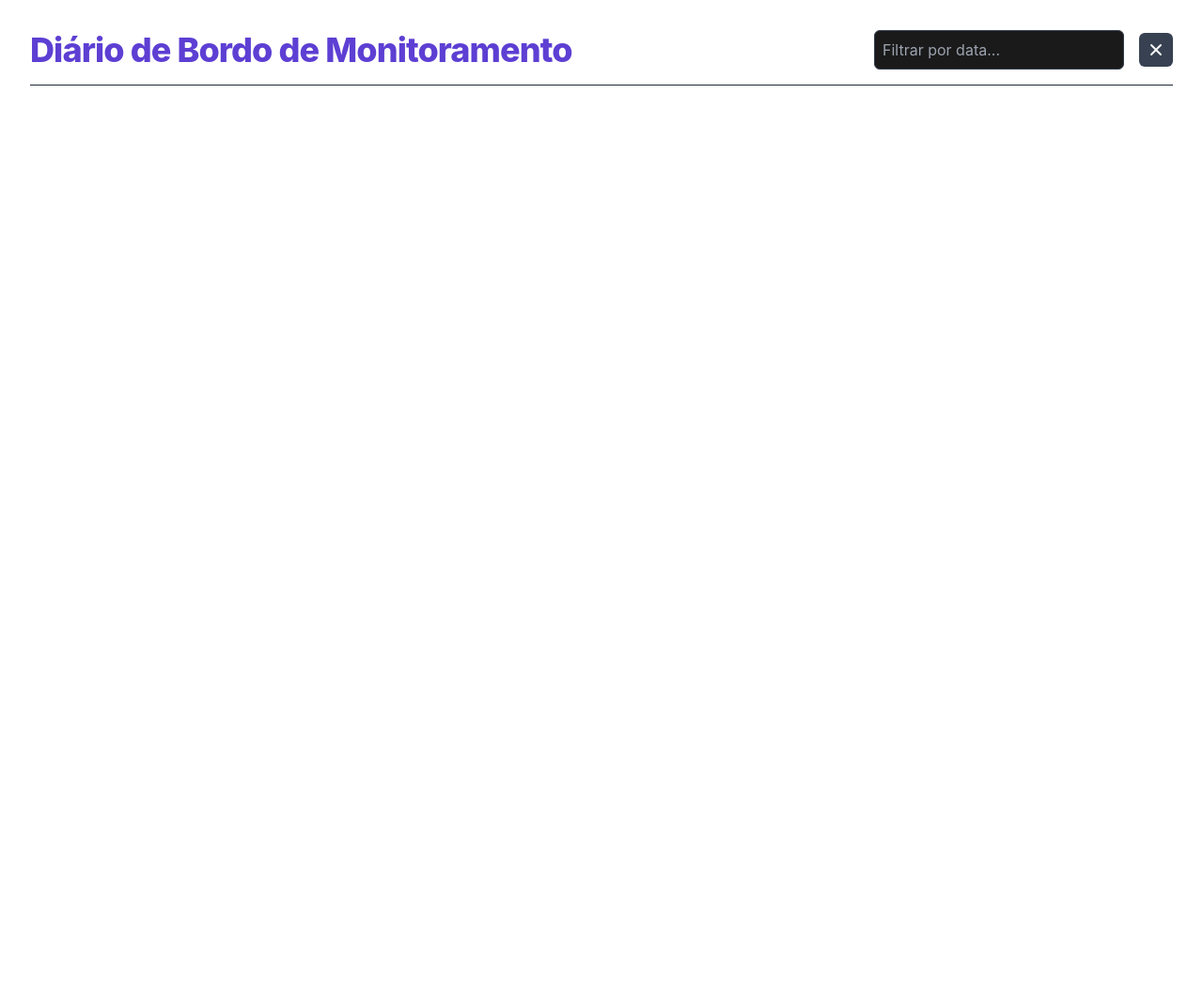
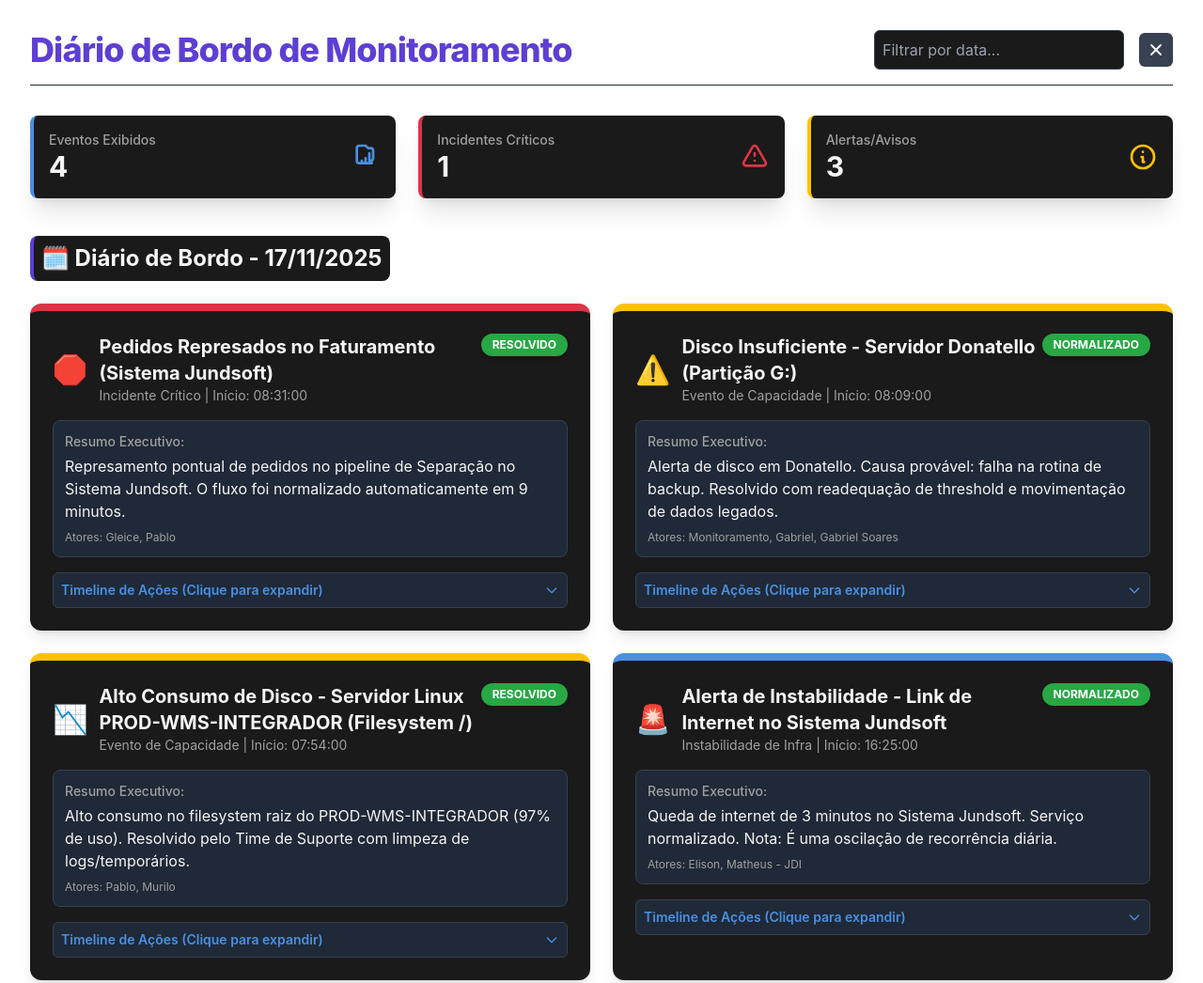
Before and after one commit to elisonarley/dashfechamento, a plain HTML site: page index.html in a window 1280 px wide. Shown: the top 1046 px of the page at 94% size. Before the commit the page ends 800 px from the top, so only its background shows below. Drawn offline with nearby package versions, Linux system fonts and the light colour scheme.

Commit message:
Update index.html

```diff
--- a/index.html
+++ b/index.html
@@ -1,10 +1,9 @@
-
 <!DOCTYPE html>
 <html lang="pt-BR">
 <head>
     <meta charset="UTF-8">
     <meta name="viewport" content="width=device-width, initial-scale=1.0">
-    <title>Diário de Bordo de Monitoramento</title>
+    <title>Diário de Bordo de Monitoramento - Moderno</title>
     <!-- Carregamento do Tailwind CSS CDN --><script src="https://cdn.tailwindcss.com"></script>
     <!-- Carregamento do Flatpickr (Seletor de Datas) --><link rel="stylesheet" href="https://cdn.jsdelivr.net/npm/flatpickr/dist/flatpickr.min.css">
     <script src="https://cdn.jsdelivr.net/npm/flatpickr"></script>
@@ -119,17 +118,17 @@
                     {
                         icon: '🛑',
                         type: 'Incidente Crítico',
-                        title: 'Pedidos Represados no Faturamento (JUNDSOFT e WMS)
+                        title: 'Pedidos Represados no Faturamento (Sistema Jundsoft)',
                         status: 'RESOLVIDO',
                         statusClass: 'bg-status-resolved text-white',
                         initialTime: '08:31:00',
                         actors: ['Gleice', 'Pablo'],
                         log: [
                             { time: '08:31:00', actor: 'Gleice', description: 'Acionamento inicial: Faturamento paralisado. (Chamado #2511170003)' },
-                            { time: '08:37:00', actor: 'Pablo', description: 'Verificação: Robôs do JUND estão OK. Identificado pedido das 08:10 represado devido ao grande volume no fluxo de pedidos. O pedido seguiu o fluxo automaticamente logo após a verificação.' },
+                            { time: '08:37:00', actor: 'Pablo', description: 'Verificação: Robôs do Jundiaí estão OK. Identificado pedido das 08:10 represado na fila de Separação do Jundiaí.' },
                             { time: '08:40:00', actor: 'Sistema', description: 'RESOLVIDO: Fluxo de faturamento normalizado. (Causa raiz: Represamento pontual e autossolucionado no pipeline de Separação.)' },
                         ],
-                        summary: 'Represamento pontual de pedidos no pipeline de Separação em Jundiaí. O fluxo foi normalizado automaticamente em 9 minutos.'
+                        summary: 'Represamento pontual de pedidos no pipeline de Separação no Sistema Jundsoft. O fluxo foi normalizado automaticamente em 9 minutos.'
                     },
                     {
                         icon: '⚠️',
@@ -166,17 +165,17 @@
                     {
                         icon: '🚨',
                         type: 'Instabilidade de Infra',
-                        title: 'Alerta de Instabilidade - Link de Internet em Jundiaí',
+                        title: 'Alerta de Instabilidade - Link de Internet no Sistema Jundsoft',
                         status: 'NORMALIZADO',
                         statusClass: 'bg-status-resolved text-white',
                         initialTime: '16:25:00',
                         actors: ['Elison', 'Matheus - JDI'],
                         log: [
-                            { time: '16:25:00', actor: 'Elison', description: 'Identificada instabilidade na internet em Jundiaí.' },
+                            { time: '16:25:00', actor: 'Elison', description: 'Identificada instabilidade na internet no Sistema Jundsoft.' },
                             { time: '16:28:00', actor: 'Matheus - JDI', description: 'Houve uma queda de internet de aproximadamente 3 minutos há pouco; - O serviço já foi normalizado; - Segundo o Matheus, esse tipo de oscilação ocorre normalmente 1 vez por dia (nem sempre no mesmo horário e nem todos os dias).' },
                             { time: '16:30:00', actor: 'Elison', description: 'Verificado que o sistema estava normal e informado no grupo.' },
                         ],
-                        summary: 'Queda de internet de 3 minutos em Jundiaí. Serviço normalizado. Nota: É uma oscilação de recorrência diária.'
+                        summary: 'Queda de internet de 3 minutos no Sistema Jundsoft. Serviço normalizado. Nota: É uma oscilação de recorrência diária.'
                     },
                 ]
             },
```
